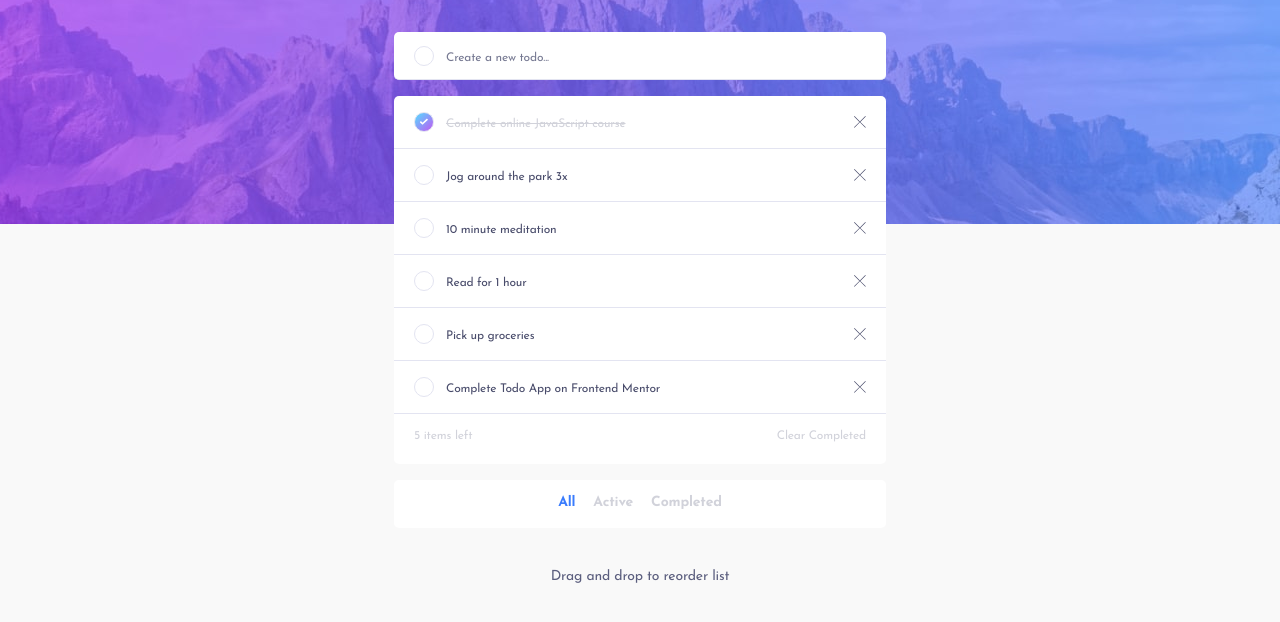
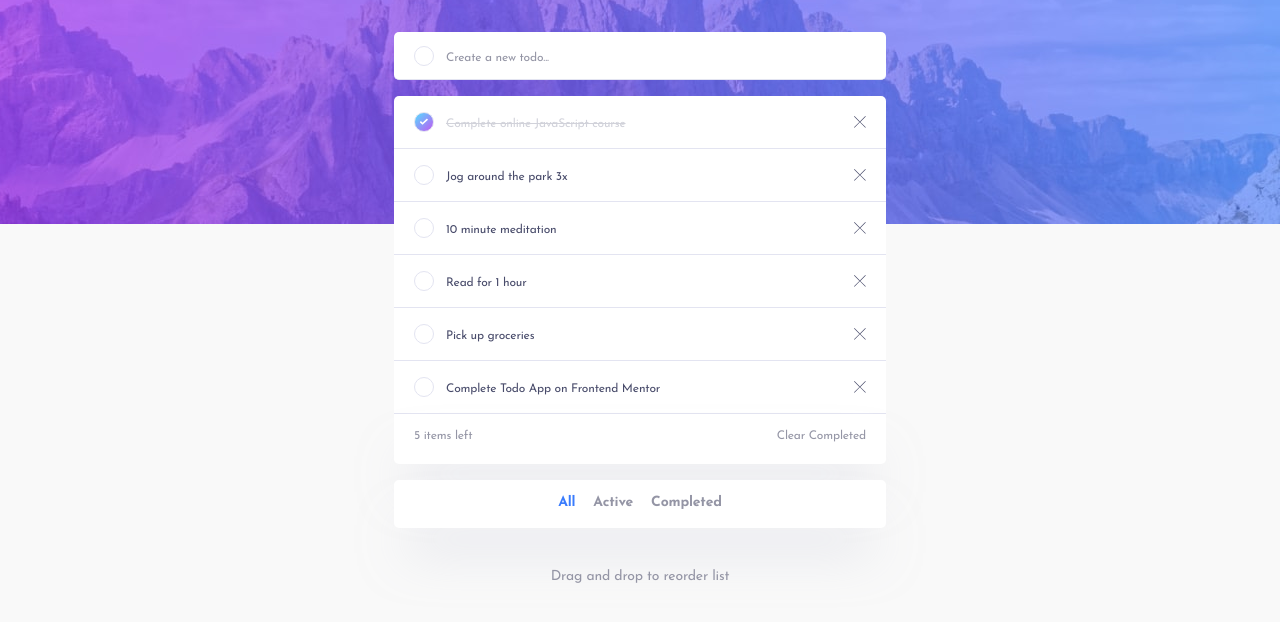
Before and after one commit to Mmackz/todo, a website built with webpack: page src/index.html in a window 1280 px wide. Shown: the part 76-698 px from the top of the page. Built offline with nearby package versions, Linux system fonts and the light colour scheme.

Commit message:
🎨 add secondary text color to css variables

```diff
--- a/src/components/app/app.css
+++ b/src/components/app/app.css
@@ -37,7 +37,7 @@ div.add-todo {
 
 .todo-input:empty:before {
    content: attr(placeholder);
-   color: #767992;
+   color: var(--todo-placeholder);
    display: block;
    position: absolute;
    width: 100%;
@@ -125,13 +125,14 @@ input.checkbox:checked ~ label > .checkbox-icon {
 
 /* menubar */
 .menu {
-   color: var(--todo-inactive);
+   color: var(--text-secondary);
    padding: 1rem 1.25rem 1.35rem;
    background: var(--todo-bg);
    border-bottom-left-radius: 5px;
    border-bottom-right-radius: 5px;
    display: flex;
    justify-content: space-between;
+   box-shadow: 0 35px 50px -15px var(--box-shadow);
 }
 
 .clear-completed {
@@ -151,6 +152,7 @@ input.checkbox:checked ~ label > .checkbox-icon {
    padding: 1rem 1rem 1.125rem;
    border-radius: 5px;
    margin-top: 1rem;
+   box-shadow: 0 35px 50px -15px var(--box-shadow);
 }
 
 .submenu {
@@ -160,7 +162,7 @@ input.checkbox:checked ~ label > .checkbox-icon {
    font-size: 0.875rem;
    line-height: 0.875rem;
    font-weight: 700;
-   color: var(--todo-inactive);
+   color: var(--text-secondary);
    width: fit-content;
    margin: 0 auto;
 }
@@ -178,7 +180,7 @@ input.checkbox:checked ~ label > .checkbox-icon {
    font-size: 0.875rem;
    line-height: 0.875rem;
    letter-spacing: -0.19px;
-   color: #5B5E7E;
+   color: var(--text-secondary);
    text-align: center;
    margin-top: 2.5rem;
    transform: translateY(2px);
--- a/src/modules/dom.js
+++ b/src/modules/dom.js
@@ -41,17 +41,21 @@ export const setVariables = (mode) => {
    const root = document.documentElement;
    if (mode === "dark") {
       root.style.setProperty("--bg-color", "#171823");
+      root.style.setProperty("--box-shadow", "rgba(0, 0, 0, 0.5)");
       root.style.setProperty("--text-color", "#C8CBE7");
+      root.style.setProperty("--text-secondary", "#5B5E7E");
       root.style.setProperty("--todo-bg", "#25273D");
       root.style.setProperty("--todo-border", "#393A4B");
       root.style.setProperty("--todo-inactive", "#4D5067");
       root.style.setProperty("--todo-placeholder", "#767992");
    } else {
       root.style.setProperty("--bg-color", "#f9f9f9");
+      root.style.setProperty("--box-shadow", "rgba(194, 195, 214, 0.5)");
       root.style.setProperty("--text-color", "#494C6B");
+      root.style.setProperty("--text-secondary", "#9495A5");
       root.style.setProperty("--todo-bg", "#ffffff");
       root.style.setProperty("--todo-border", "#E3E4F1");
       root.style.setProperty("--todo-inactive", "#D1D2DA");
-      root.style.setProperty("--todo-placeholder", "#9495a5");
+      root.style.setProperty("--todo-placeholder", "#9495A5");
    }
 };
```
